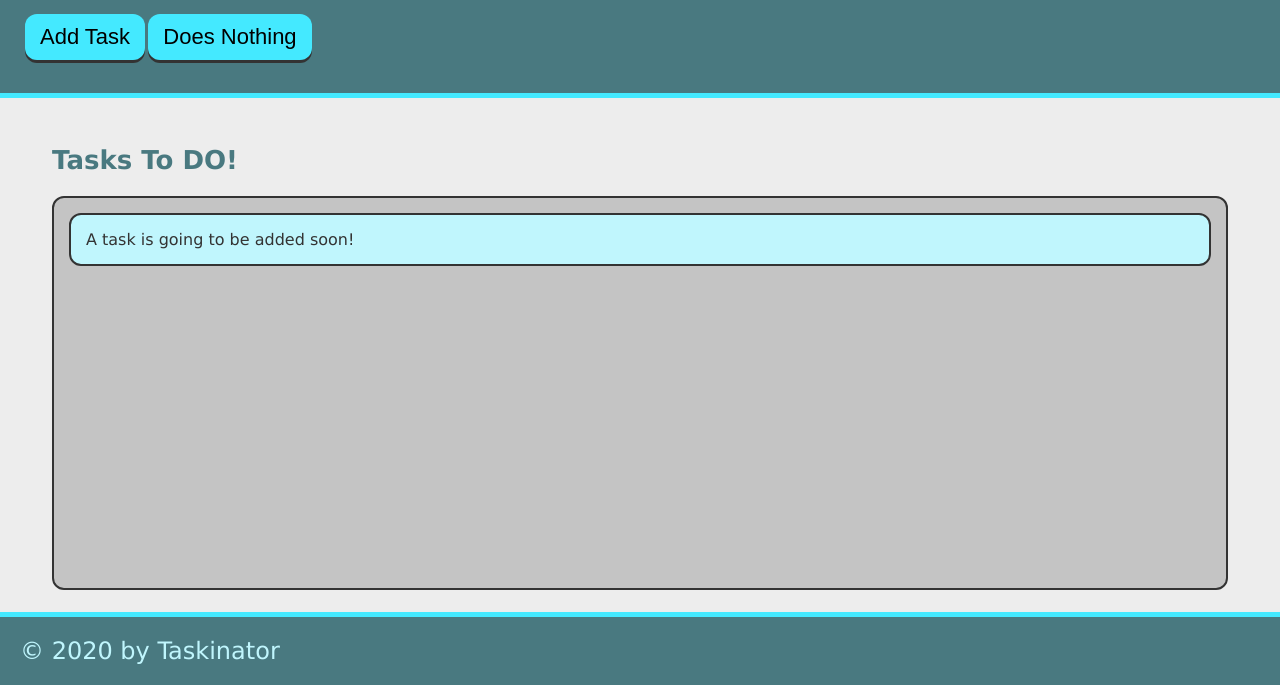
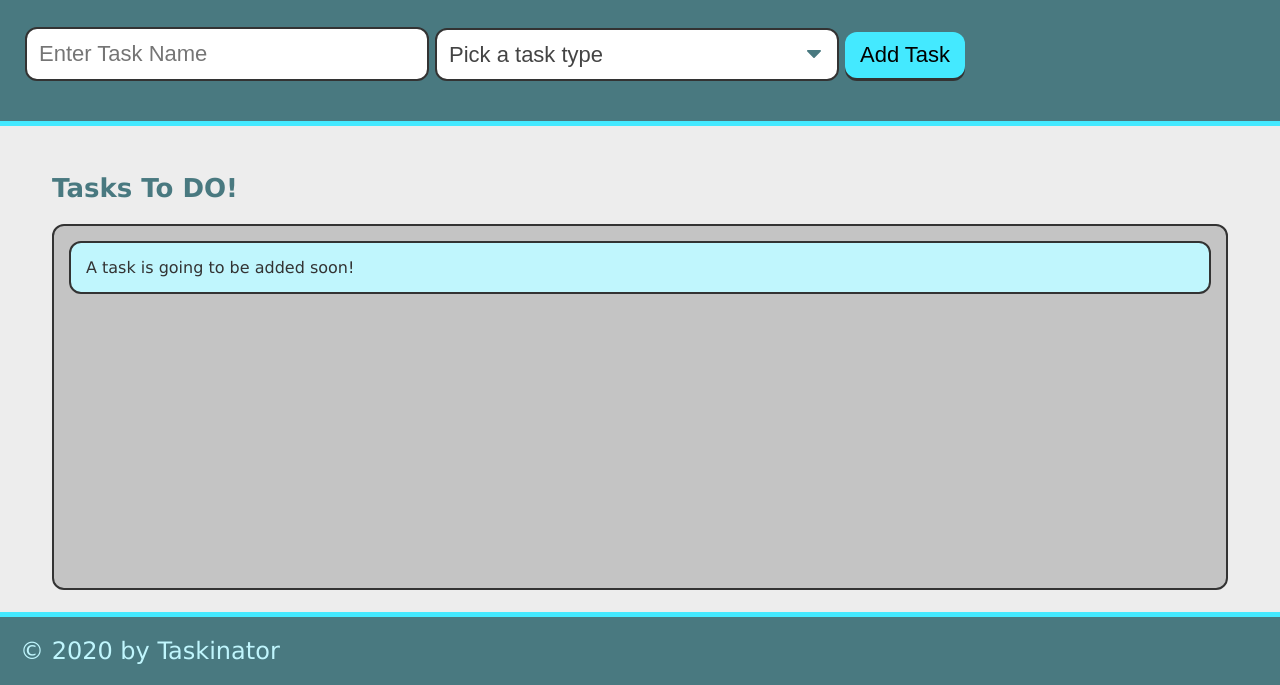
Before and after one commit to A-Wonderfull-Galaxy/taskinator, a plain HTML site: page index.html in a window 1280 px wide. Shown: the part 115-800 px from the top of the page. Drawn offline with Linux system fonts and the light colour scheme.

Commit message:
submit button imoproved

```diff
--- a/assets/js/script.js
+++ b/assets/js/script.js
@@ -1,11 +1,13 @@
-var buttonEl = document.querySelector("#save-task");
+var formEl = document.querySelector("#task-form");
 var tasksToDoEl = document.querySelector("#tasks-to-do");
 
-var createTaskHandler = function() {
-  var listItemEl = document.createElement("li");
-  listItemEl.className = "task-item";
-  listItemEl.textContent = "This is a new task.";
-  tasksToDoEl.appendChild(listItemEl);
-  };
+var createTaskHandler = function(event) {
+    event.preventDefault();
 
-buttonEl.addEventListener("click", createTaskHandler);
+    var listItemEl = document.createElement("li");
+    listItemEl.className = "task-item";
+    listItemEl.textContent = "This is a new task.";
+    tasksToDoEl.appendChild(listItemEl);
+};
+
+formEl.addEventListener("submit", createTaskHandler);
--- a/index.html
+++ b/index.html
@@ -12,9 +12,22 @@
     <header>
         <h1 class="page-title">Taskinator</h1>
         <p>Click the button to add a new task!</p>
-        <button class="btn" id="save-task">Add Task</button>
-        <button class="btn">Does Nothing</button>
-
+        <form id="task-form">
+            <div class="form-group">
+                <input type="text" name="task-name" class="text-input" placeholder="Enter Task Name" />
+            </div>
+            <div class="form-group">
+                <select name="task-type" class="select-dropdown">
+                    <option value="" disabled selected>Pick a task type</option>
+                    <option value="Print">Print</option>
+                    <option value="Web">Web</option>
+                    <option value="Mobile">Mobile</option>
+                </select>
+            </div>
+            <div class="form-group">
+                <button class="btn" id="save-task" type="submit">Add Task</button>
+            </div>
+        </form>
     </header>
 
     <main class="page-content">
```
